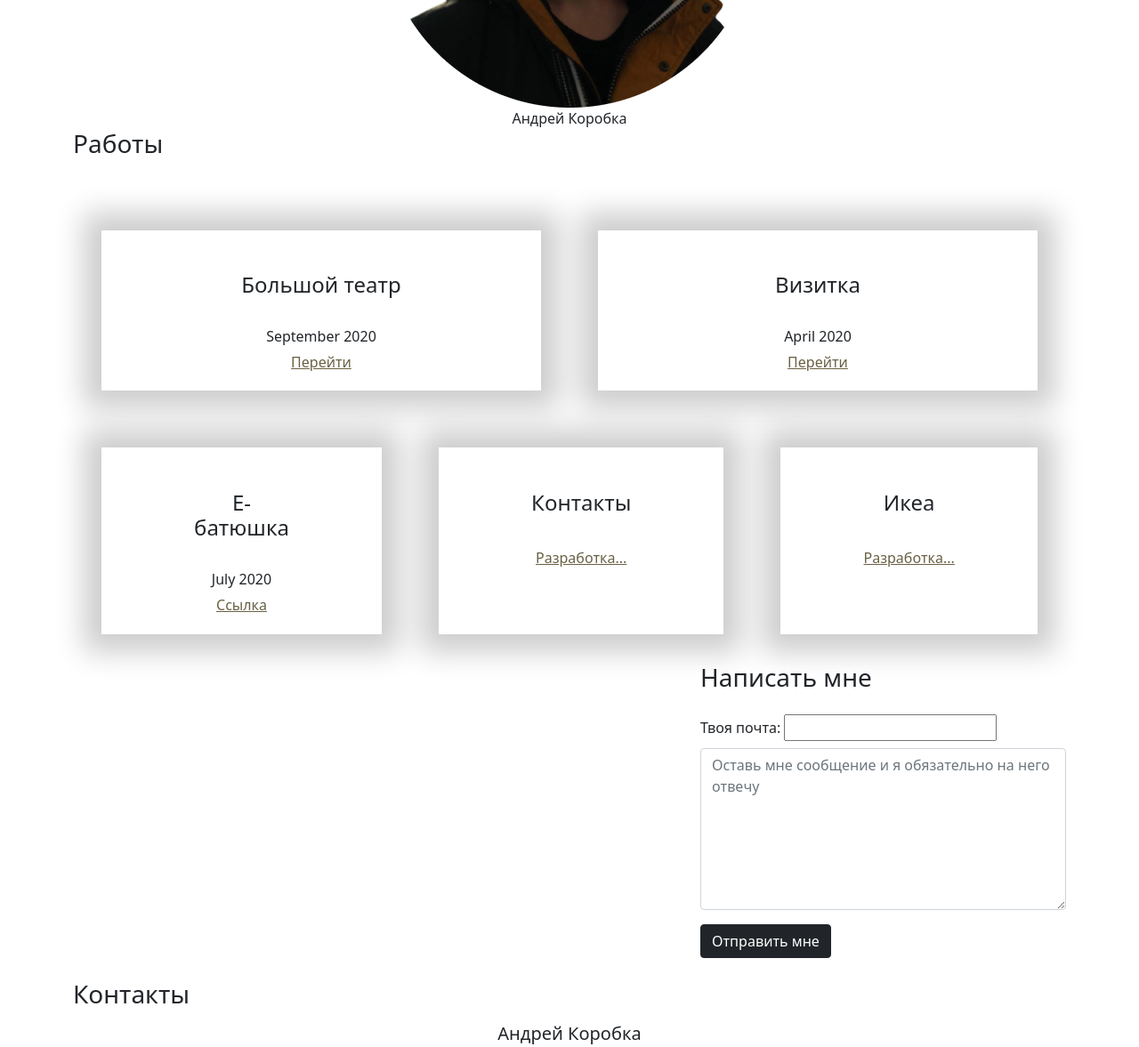
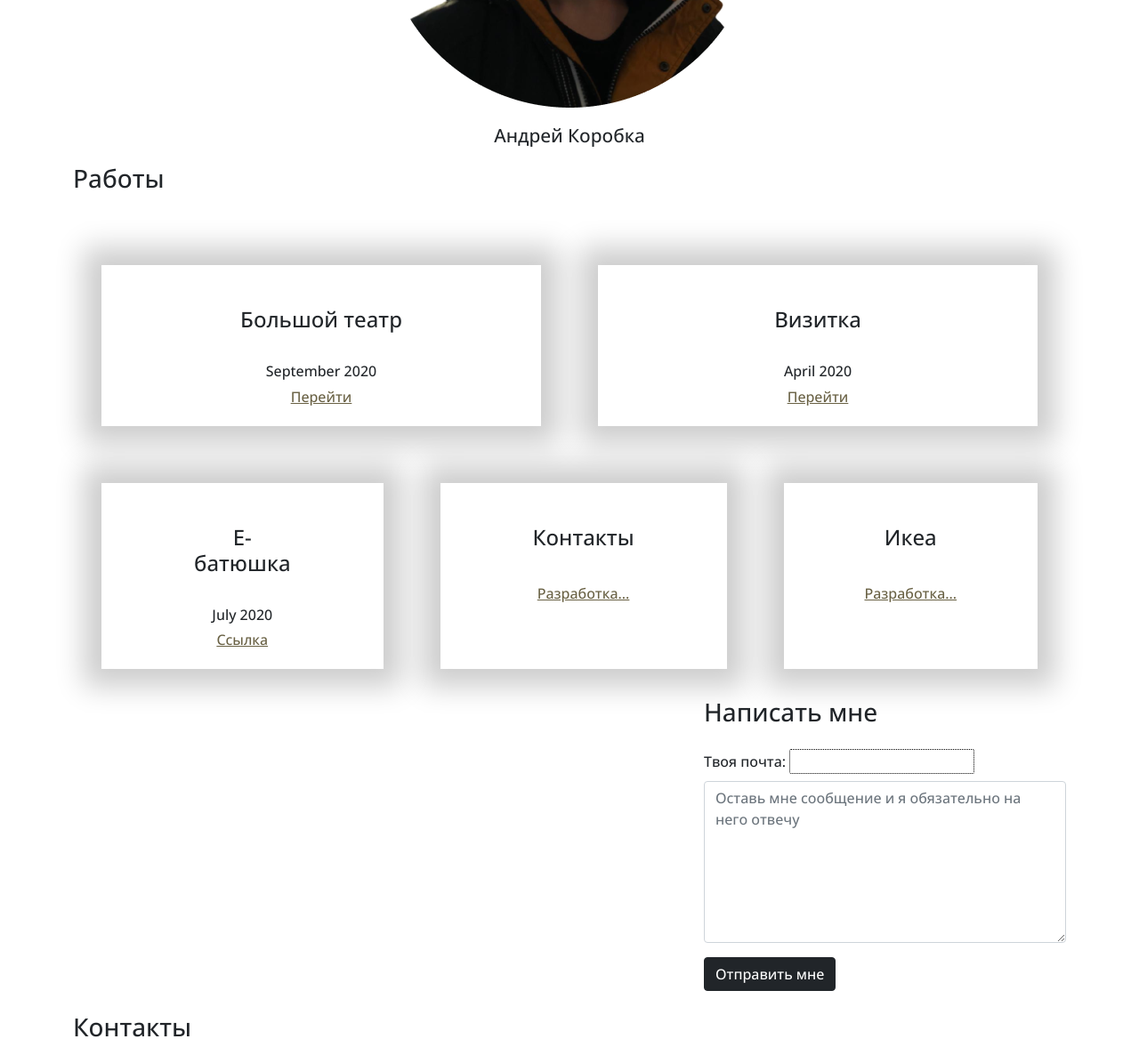
Before and after one commit to gertyhiler/---------, a website: page index.html in a window 1280 px wide. Shown: the part 360-1537 px from the top of the page at 89% size. Drawn offline with Linux system fonts and the light colour scheme.

Commit message:
Minor improvements

```diff
--- a/index.html
+++ b/index.html
@@ -6,7 +6,6 @@
     <meta name="viewport" content="width=device-width, initial-scale=1.0">
     <!-- Установка фавиконов -->
     <link rel="icon" href="/img/icon/favicon.svg">
-    <link rel=”mask-icon” href=”/img/icon/favicon.svg”>
     <link rel="apple-touch-icon" href="img/icon/Apple-180x180.png">
     <meta name="theme-color" content="#ffffff">
     <link rel="manifest" href="manifest.json">
@@ -39,9 +38,9 @@
         </nav>
     </header>
 
-    <div class="container d-flex flex-column text-center" id="about">
-        <img class="img-fluid mx-auto" src="../img/photo.png" alt="Фото человека" srcset="../img/photo.png 1x">
-        <span>Андрей Коробка</span>
+    <div class="container d-flex flex-column text-center image__header" id="about">
+        <img class="img-fluid mx-auto image__header" src="../img/photo.png" alt="Фото человека" srcset="../img/photo.png 1x">
+        <span class="header_name">Андрей Коробка</span>
     </div>
 
     <div class="container-fluid">
@@ -77,7 +76,7 @@
 
     <div class="container d-sm-flex justify-content-lg-end justify-content-center">
         <form action="https://formspree.io/f/mzbopgkl" method="post" class="write-me">
-            <label for="messageArea" class="form-label mb-3">
+            <label for="messageArea" class="mb-3">
                 <h3 id="write">Написать мне</h3>
             </label>
             <br>
@@ -95,7 +94,7 @@
         <div class="row m-3 d-flex text-center">
             <h5>Андрей Коробка</h5>
             <div class="col-12 col-md-4 col-lg-3 mt-2">
-                <a href="h=ttps://www.instagram.com/_size_inside_/" target="_blank" rel="noopener noreferrer"><img src="./img/instIcon.png" alt="Градиентная иконка инстаграмм"></a>
+                <a href="https://www.instagram.com/_size_inside_/" target="_blank" rel="noopener noreferrer"><img src="./img/instIcon.png" alt="Градиентная иконка инстаграмм"></a>
                 <a href="https://vk.com/korobokx" target="_blank" rel="noopener noreferrer"><img src="./img/VKIcon.png" alt="Градиентная иконка вконтакте"></a>
             </div>
 
--- a/style/font-face.css
+++ b/style/font-face.css
@@ -1,12 +1,15 @@
 @font-face {
-    font-family: 'Open-Sans-Bold';
-    src: url("../fonts/Open_Sans/static/OpenSans/OpenSans-Bold.ttf")
+    font-family: 'Open-Sans';
+    src: url("../fonts/Open_Sans/static/OpenSans/OpenSans-Bold.ttf");
+    font-weight: bold;
 }
 @font-face {
-    font-family: 'Open-Sans-Regular';
-    src: url("../fonts/Open_Sans/static/OpenSans/OpenSans-Regular.ttf")
+    font-family: 'Open-Sans';
+    src: url("../fonts/Open_Sans/static/OpenSans/OpenSans-Regular.ttf");
+    font-weight: lighter;
 }
 @font-face {
-    font-family: 'Open-Sans-Medium';
-    src: url("../fonts/Open_Sans/static/OpenSans/OpenSans-Medium.ttf")
+    font-family: 'Open-Sans';
+    src: url("../fonts/Open_Sans/static/OpenSans/OpenSans-Medium.ttf");
+    font-weight: normal;
 }
--- a/style/main.css
+++ b/style/main.css
@@ -1,11 +1,20 @@
 @import url("../style/font-face.css");
 
-.font-open-sans-bold{
-    font: 'Open-Sans-Bold';
+html {
+    scroll-behavior: smooth;
 }
 
-.Open-Sans-Regular {
-    font: 'Open-Sans-Regular';
+body {
+    font-family: 'Open-Sans', Arial, Helvetica, sans-serif;
+}
+
+.image__header {
+    margin-bottom: 1em;
+}
+
+.header_name {
+    font-size: 1.3em;
+    font-weight: normal;
 }
  /* work-card */
 .work-card {
@@ -15,19 +24,30 @@
     display: flex;
     flex-direction: column;
 }
+
+@media screen and (max-width: 490px) {
+    .work-card {
+        margin: 0 0 2em 0;
+    }
+}
+
 .work-card:hover {
     box-shadow: 0 0 100px rgba(0,0,0,0.5);
 }
-.work-card>h4, .work-card>a {
+
+.work-card h4, .work-card a {
     margin: .3em 0;
 }
 
-.work-card>a {
+.work-card a {
     color: #696144;
 }
-.work-card>a:visited {
+
+.work-card a:visited {
     color: #84837E;
 }
-html{
-    scroll-behavior: smooth;
- }
+
+.form-label {
+    border-radius: 2px;
+    border: 1px dotted #000;
+}
```
Also changed, not shown: 1 other file.
